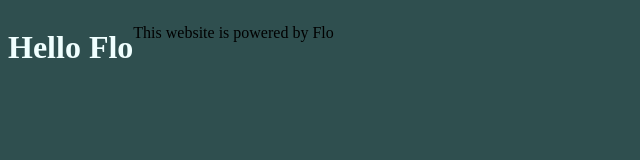
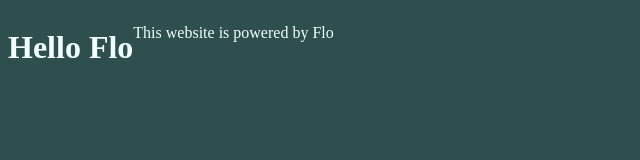
Before and after one commit to FloBlend/FloBlend.github.io, a plain HTML site: page index.html in a window 1280 px wide. Shown: the whole page, without its empty margins (0-640 px from the left). Drawn offline with Linux system fonts and the light colour scheme; a web font is replaced by a local one.

Commit message:
Changed HTML

```diff
--- a/style.css
+++ b/style.css
@@ -12,3 +12,13 @@ main > h1 {
     color: azure;
     text-align: center;
 }
+
+footer {
+
+}
+
+footer > p {
+    font-family: 'Comic Sans';
+    color: azure;
+    text-align: center;
+}
```
